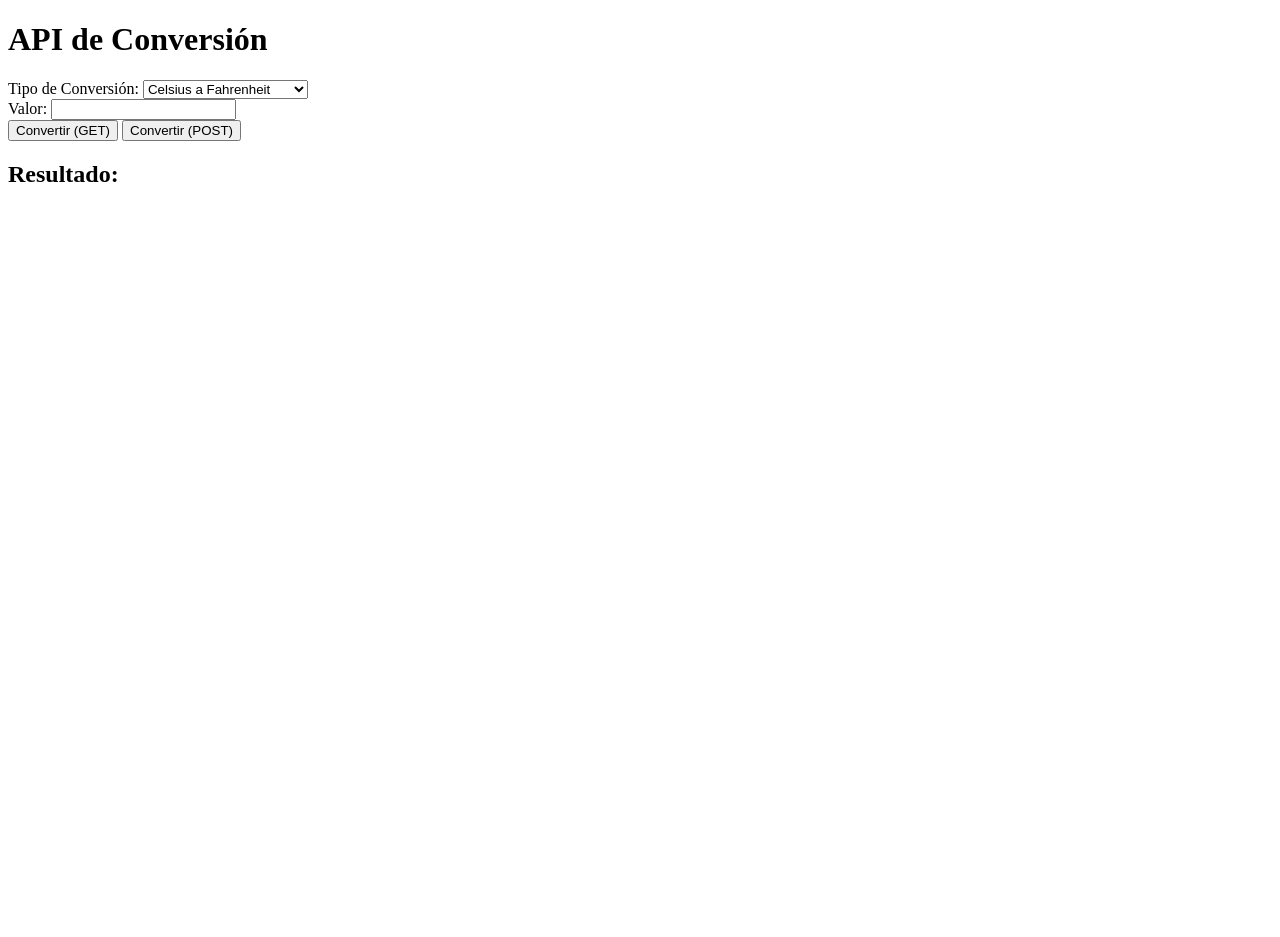
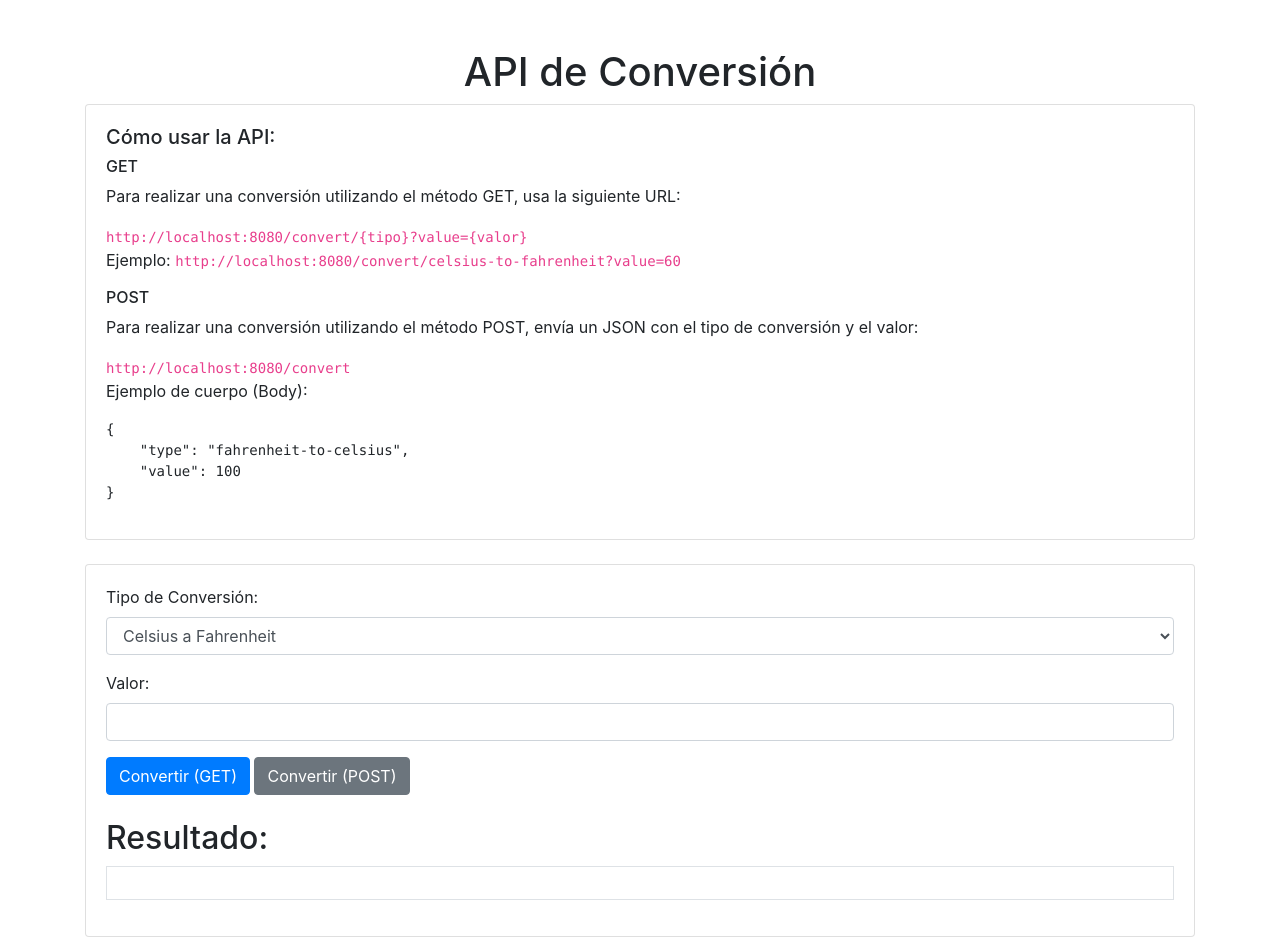
Before and after one commit to Romajp21/ApiRestConversor, a plain HTML site: page index.html in a window 1280 px wide. Before the commit the page ends 800 px from the top, so only its background shows below. Drawn offline with nearby package versions, Linux system fonts and the light colour scheme.

Commit message:
Update index

```diff
--- a/index.html
+++ b/index.html
@@ -3,16 +3,18 @@
 <head>
     <meta charset="UTF-8">
     <meta name="viewport" content="width=device-width, initial-scale=1.0">
-    <title>Conversor API</title>
+    <title>API de Conversión</title>
+    <link rel="stylesheet" href="https://stackpath.bootstrapcdn.com/bootstrap/4.5.2/css/bootstrap.min.css">
     <script>
         async function convert(type) {
             const value = document.getElementById("value").value;
-            const response = await fetch(type === "post" ? "/convert" : `/convert/${document.getElementById("conversionType").value}?value=${value}`, {
+            const conversionType = document.getElementById("conversionType").value;
+            const response = await fetch(type === "post" ? "/convert" : `/convert/${conversionType}?value=${value}`, {
                 method: type === "post" ? "POST" : "GET",
                 headers: {
                     'Content-Type': 'application/json'
                 },
-                body: type === "post" ? JSON.stringify({ type: document.getElementById("conversionType").value, value: parseFloat(value) }) : null
+                body: type === "post" ? JSON.stringify({ type: conversionType, value: parseFloat(value) }) : null
             });
 
             const result = await response.json();
@@ -21,10 +23,32 @@
     </script>
 </head>
 <body>
-    <h1>API de Conversión</h1>
-    <div>
+    <div class="container mt-5">
+        <h1 class="text-center">API de Conversión</h1>
+        <div class="card mb-4">
+            <div class="card-body">
+                <h5>Cómo usar la API:</h5>
+                <h6>GET</h6>
+                <p>Para realizar una conversión utilizando el método GET, usa la siguiente URL:</p>
+                <code>http://localhost:8080/convert/{tipo}?value={valor}</code>
+                <p>Ejemplo: <code>http://localhost:8080/convert/celsius-to-fahrenheit?value=60</code></p>
+
+                <h6>POST</h6>
+                <p>Para realizar una conversión utilizando el método POST, envía un JSON con el tipo de conversión y el valor:</p>
+                <code>http://localhost:8080/convert</code>
+                <p>Ejemplo de cuerpo (Body):</p>
+                <pre>{
+    "type": "fahrenheit-to-celsius",
+    "value": 100
+}</pre>
+            </div>
+        </div>
+        <div class="card">
+            <div class="card-body">
+                <form id="conversionForm">
+                    <div class="form-group">
                         <label for="conversionType">Tipo de Conversión:</label>
-        <select id="conversionType">
+                        <select id="conversionType" class="form-control">
                             <option value="celsius-to-fahrenheit">Celsius a Fahrenheit</option>
                             <option value="fahrenheit-to-celsius">Fahrenheit a Celsius</option>
                             <option value="km-to-miles">Kilómetros a Millas</option>
@@ -35,15 +59,21 @@
                             <option value="meters-to-feet">Metros a Pies</option>
                         </select>
                     </div>
-    <div>
+                    <div class="form-group">
                         <label for="value">Valor:</label>
-        <input type="number" id="value" step="any">
+                        <input type="number" id="value" class="form-control" step="any" required>
                     </div>
-    <div>
-        <button onclick="convert('get')">Convertir (GET)</button>
-        <button onclick="convert('post')">Convertir (POST)</button>
+                    <button type="button" class="btn btn-primary" onclick="convert('get')">Convertir (GET)</button>
+                    <button type="button" class="btn btn-secondary" onclick="convert('post')">Convertir (POST)</button>
+                </form>
+                <h2 class="mt-4">Resultado:</h2>
+                <pre id="result" class="border p-3"></pre>
             </div>
-    <h2>Resultado:</h2>
-    <pre id="result"></pre>
+        </div>
+    </div>
+
+    <script src="https://code.jquery.com/jquery-3.5.1.slim.min.js"></script>
+    <script src="https://cdn.jsdelivr.net/npm/@popperjs/core@2.9.2/dist/umd/popper.min.js"></script>
+    <script src="https://stackpath.bootstrapcdn.com/bootstrap/4.5.2/js/bootstrap.min.js"></script>
 </body>
 </html>
```
Lines whose indentation alone changed are shown as unchanged.
